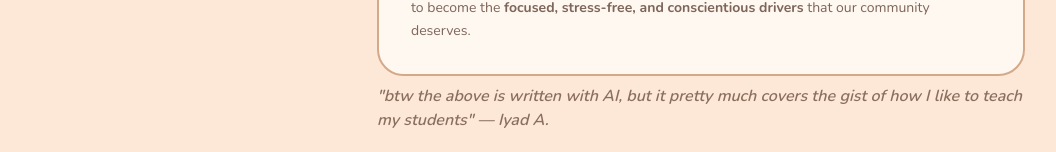
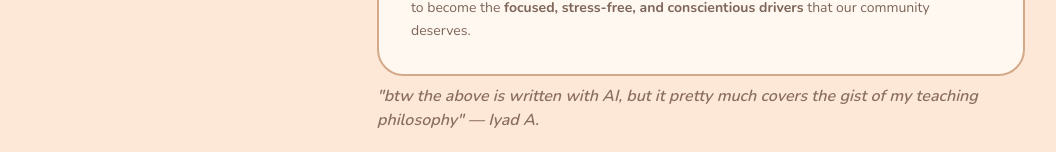
Before and after one commit to IyadIyado/lesson-estimator, a Next.js app: page / in a window 1280 px wide. Shown: the part 648-800 px from the top of the page, without its empty margins (111-1167 px from the left). Built offline with nearby package versions, Linux system fonts and the light colour scheme.

Commit message:
Adjusted some text

```diff
--- a/src/app/page.tsx
+++ b/src/app/page.tsx
@@ -100,7 +100,7 @@ export default async function PublicQueuePage() {
         </div>
           <p className="pt-2 text-base font-semibold italic text-muted-foreground">
             &quot;btw the above is written with AI, but it pretty much covers the gist of
-            how I like to teach my students&quot; — Iyad A.
+            my teaching philosophy&quot; — Iyad A.
           </p>
 
       </div>
```
